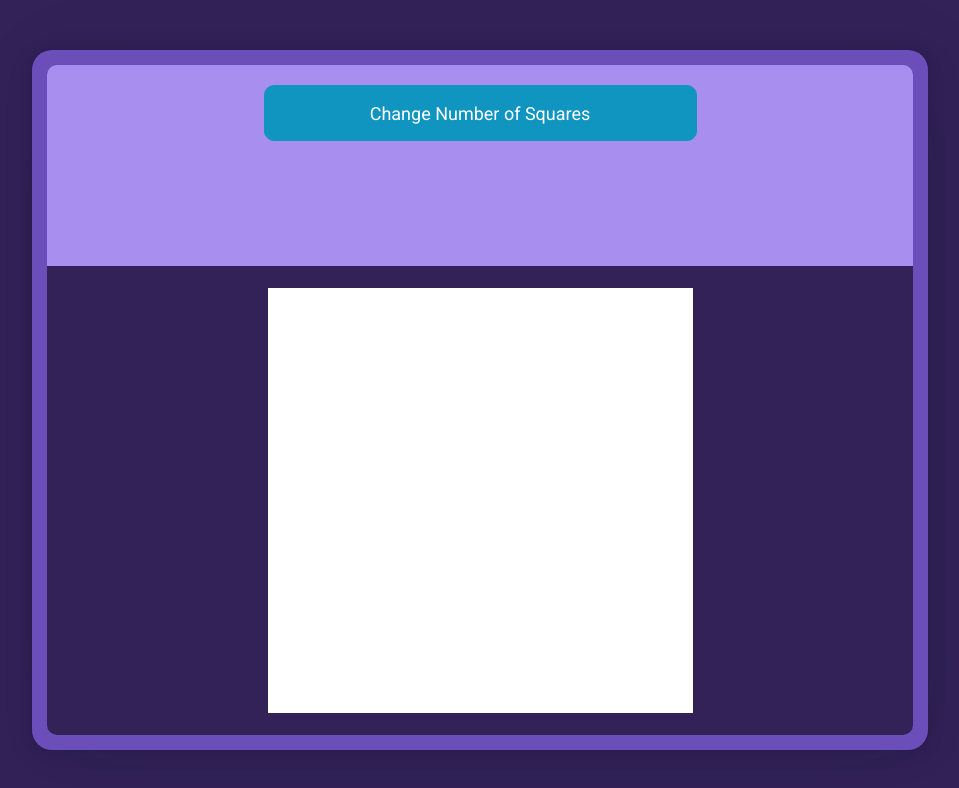
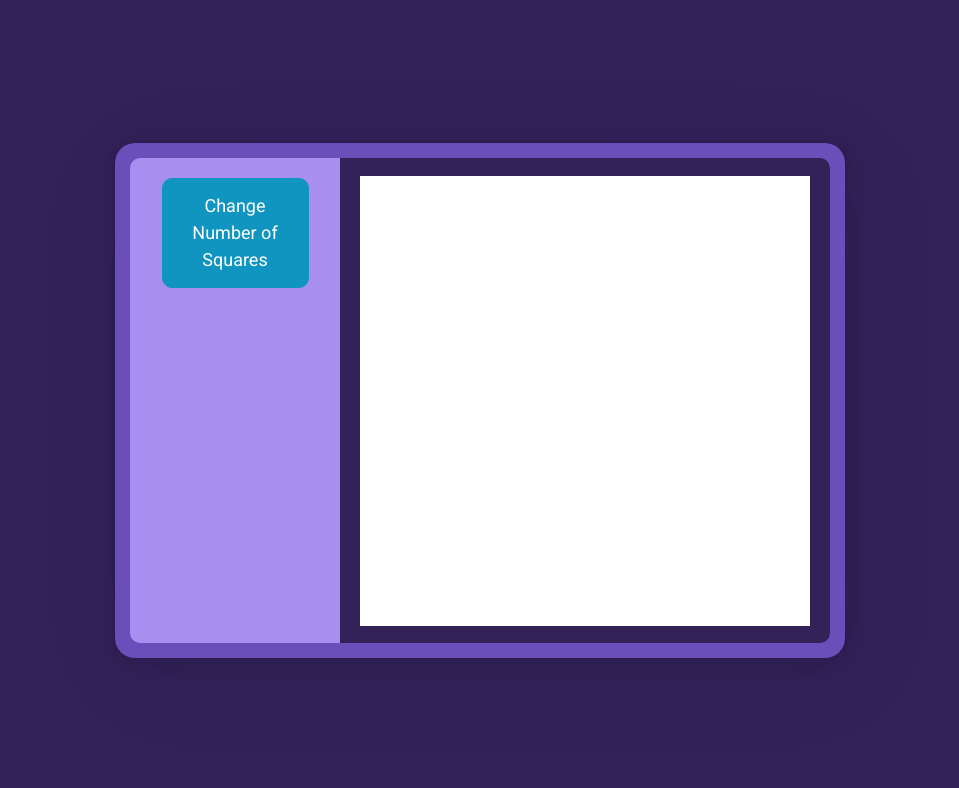
Before and after one commit to caylemh/odin-etch-a-sketch, a plain HTML site: page index.html in a window 1280 px wide. Shown: the whole page, without its empty margins (160-1119 px from the left). Drawn offline with nearby package versions, Linux system fonts and the light colour scheme.

Commit message:
Add responsiveness to page

```diff
--- a/styles.css
+++ b/styles.css
@@ -19,12 +19,13 @@ body {
     display: flex;
     justify-content: center;
     align-items: center;
+    padding: 15px;
     height: 100vh;
     background-color: var(--prim-darkblue-bg);
 }
 
 button {
-    width: 50%;
+    width: 70%;
     margin: 20px auto;
     border-radius: 10px;
 }
@@ -35,9 +36,9 @@ button {
     justify-content: center;
     align-items: center;
     padding: 15px;
-    height: 700px;
-    width: 70%;
-    min-width: 500px;
+    height: 510px;
+    min-width: 365px;
+    max-width: 730px;
     background-color: var(--prim-blue-bg);
     border-radius: 20px;
 }
@@ -61,8 +62,36 @@ button {
 }
 
 .sketch {
-    margin: 22px auto;
-    width: 425px;
-    height: 425px;
+    margin: 18px auto;
+    width: 300px;
+    height: 300px;
     background-color: white;
 }
+
+@media (min-width: 730px) {
+    .container {
+        flex-direction: row;
+        height: 515px;
+    }
+
+    .sketch-options {
+        width:30%;
+        height: 100%;
+        border-top-left-radius: 10px;
+        border-bottom-left-radius: 10px;
+        border-top-right-radius: 0;
+    }
+
+    .sketch-area {
+        width: 70%;
+        height: 100%;
+        border-bottom-left-radius: 0;
+        border-bottom-right-radius: 10px;
+        border-top-right-radius: 10px;
+    }
+
+    .sketch {
+        width: 450px;
+        height: 450px;
+    }
+}
```
